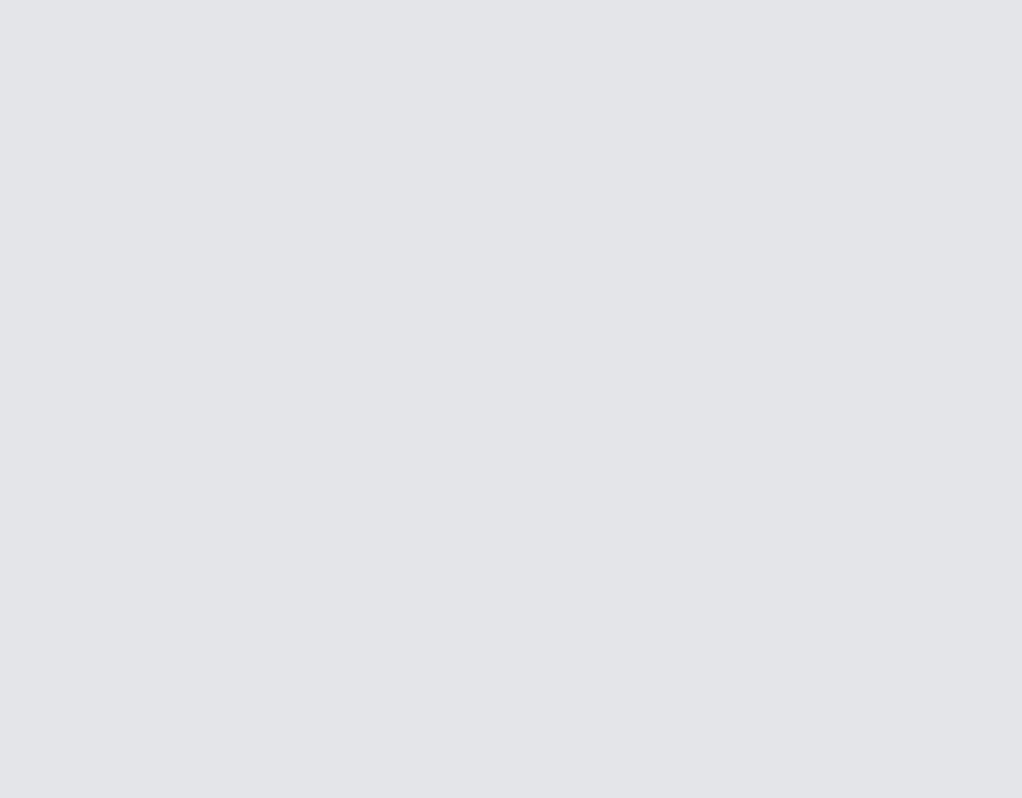
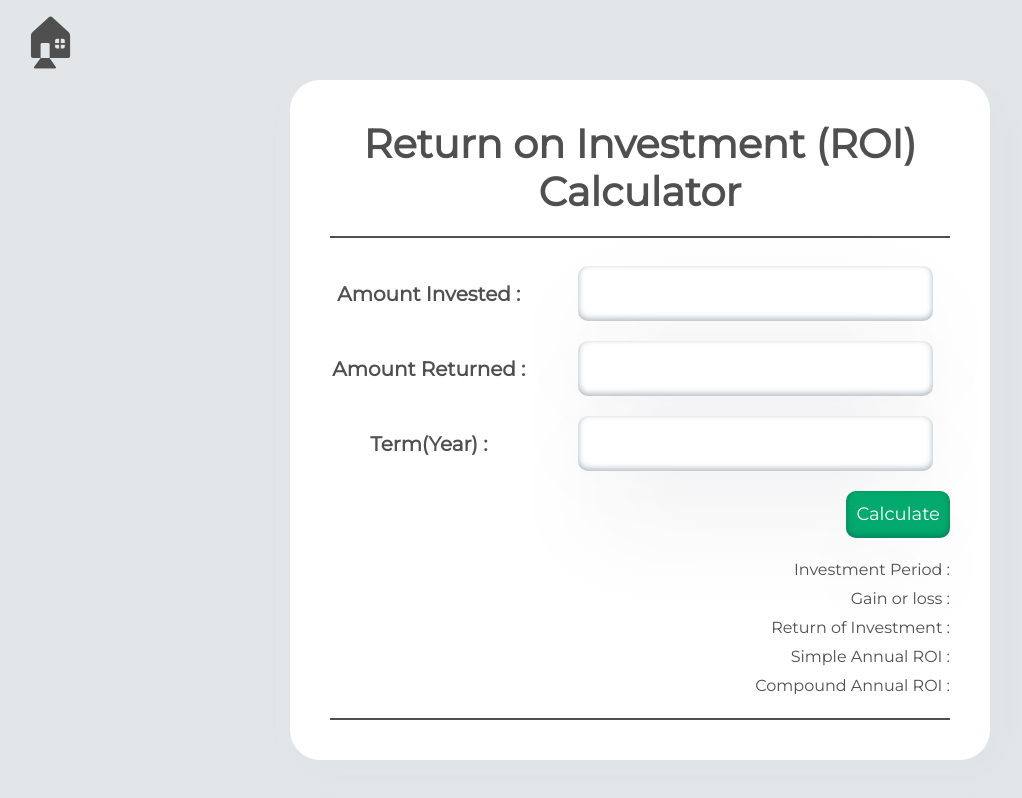
Before and after one commit to bansiKhokhariya/calculatorWeb, a React (Vite) app: page /financeAndInvestment/roiCalculator in a window 1280 px wide. Before the commit this address had no page. Shown: the top 798 px of the page, without its empty margins (0-1022 px from the left). Built offline with nearby package versions, Linux system fonts and the light colour scheme.

Commit message:
add ROI calculator and unit converter data storage calculation change

```diff
--- a/src/App.jsx
+++ b/src/App.jsx
@@ -55,6 +55,7 @@ const App = () => {
           <Route path="/dateAndTime/dateAddSubtract" element={<DateAndTime />}></Route>
           {/* Finance And Investment */}
           <Route path="/financeAndInvestment/currencyConverter" element={<FinanceAndInvestment />}></Route>
+          <Route path="/financeAndInvestment/roiCalculator" element={<FinanceAndInvestment />}></Route>
           {/* Loan And Mortgage */}
           <Route path="/loanMortgage/loanCalculator" element={<LoanMortgage />}></Route>
 
--- a/src/components/AllCategory/AllCategory.jsx
+++ b/src/components/AllCategory/AllCategory.jsx
@@ -73,6 +73,9 @@ const AllCategory = () => {
                                 <Link className='redirect-link' to={'/financeAndInvestment/currencyConverter'}>
                                     <li>Currency Converter</li>
                                 </Link>
+                                <Link className='redirect-link' to={'/financeAndInvestment/roiCalculator'}>
+                                    <li>Return on Investment (ROI) Calculator</li>
+                                </Link>
                             </ul>
                         </li>
                         <li className='category-inner-item'>Retirement</li>
--- a/src/components/Calculator/UnitConverter/DataStorageConverter/DataStorageConverter.jsx
+++ b/src/components/Calculator/UnitConverter/DataStorageConverter/DataStorageConverter.jsx
@@ -6,19 +6,41 @@ const DataStorageConverter = () => {
     const [toUnit, setToUnit] = useState('Bit');
     const [result, setResult] = useState('');
 
+    // const conversionFactors = {
+    //     Bit: 1,
+    //     Byte: 0.125,
+    //     Kilobyte: 1e-6,
+    //     Megabyte: 1e-9,
+    //     Gigabyte: 1e-12,
+    //     Terabyte: 1e-15,
+    //     Petabyte: 1e-18,
+    // };
+
     const conversionFactors = {
         Bit: 1,
-        Byte: 0.125,
-        Kilobyte: 1e-6,
-        Megabyte: 1e-9,
-        Gigabyte: 1e-12,
-        Terabyte: 1e-15,
-        Petabyte: 1e-18,
+        Byte: 8,
+        Kilobyte: 8 * 1024,
+        Megabyte: 8 * 1024 * 1024,
+        Gigabyte: 8 * 1024 * 1024 * 1024,
+        Terabyte: 8 * 1024 * 1024 * 1024 * 1024,
+        Petabyte: 8 * 1024 * 1024 * 1024 * 1024 * 1024,
+        Exabyte: 8 * 1024 * 1024 * 1024 * 1024 * 1024 * 1024,
     };
 
     const convertDataStorage = () => {
         const value = parseFloat(inputValue);
-        const convertedResult = value * (conversionFactors[toUnit] / conversionFactors[fromUnit]);
+        let convertedResult;
+
+        if (fromUnit === toUnit) {
+            convertedResult = value;
+        } else if (fromUnit === 'Bit') {
+            convertedResult = value / conversionFactors[toUnit];
+        } else if (toUnit === 'Bit') {
+            convertedResult = value * conversionFactors[fromUnit];
+        } else {
+            convertedResult = (value * conversionFactors[fromUnit]) / conversionFactors[toUnit];
+        }
+
         setResult(`${convertedResult} ${toUnit}`);
     };
 
--- a/src/components/FinanceAndInvestment/FinanceAndInvestment.jsx
+++ b/src/components/FinanceAndInvestment/FinanceAndInvestment.jsx
@@ -2,6 +2,7 @@ import React from 'react'
 import { useLocation } from 'react-router-dom';
 import SidebarToogle from '../SidebarToogle/SidebarToogle'
 import CurrencyConverter from './CurrencyConverter/CurrencyConverter'
+import ROICalculator from './ROICalculator/ROICalculator'
 
 
 const FinanceAndInvestment = () => {
@@ -17,6 +18,10 @@ const FinanceAndInvestment = () => {
                 <CurrencyConverter />
             )}
 
+            {location.pathname == '/financeAndInvestment/roiCalculator' && (
+                <ROICalculator />
+            )}
+
         </>
     )
 
--- /dev/null
+++ b/src/components/FinanceAndInvestment/ROICalculator/ROICalculator.jsx
@@ -0,0 +1,116 @@
+import React, { useState } from 'react';
+
+const ROICalculator = () => {
+    const [amountInvested, setAmountInvested] = useState('');
+    const [amountReturned, setAmountReturned] = useState('');
+    const [term, setTerm] = useState('');
+    const [investmentPeriod, setInvestmentPeriod] = useState('');
+    const [gainOrLoss, setGainOrLoss] = useState('');
+    const [returnOfInvestment, setReturnOfInvestment] = useState('');
+    const [simpleAnnualROI, setSimpleAnnualROI] = useState('');
+    const [compoundAnnualROI, setCompoundAnnualROI] = useState('');
+
+    const calculateROI = () => {
+        // Convert input values to numbers
+        const invested = parseFloat(amountInvested);
+        const returned = parseFloat(amountReturned);
+        const years = parseFloat(term);
+
+        // Calculate gain or loss
+        const gainLoss = returned - invested;
+
+        // Calculate return on investment
+        const roi = ((returned - invested) / invested) * 100;
+
+        // Calculate simple annual ROI
+        const simpleROI = roi / years;
+
+        // Calculate compound annual ROI (assuming annually compounded)
+        const compoundROI = ((1 + roi / 100) ** (1 / years) - 1) * 100;
+
+
+        // Update state with calculated values
+        setInvestmentPeriod(`${years} yr`);
+        setGainOrLoss(gainLoss);
+        setReturnOfInvestment(`${roi.toFixed(2)}%`);
+        setSimpleAnnualROI(`${simpleROI.toFixed(2)}%`);
+        setCompoundAnnualROI(`${compoundROI.toFixed(2)}%`);
+    };
+
+    return (
+        <div className='percentage-caculator-section-main'>
+            <div className="percentage-caculator-section">
+                <h2 className='percentage-caculator-title'>Return on Investment (ROI) Calculator</h2>
+                <div className='percentage-caculator-main-box' >
+                    <div className='percentage-input-box'>
+                        <label className='percentage-caculator-lable' htmlFor="amountInvested">Amount Invested :</label>
+                        <div style={{ display: "flex", gap: "5px", alignItems: "center" }}>
+                            <input
+                                className='percentage-caculator-input'
+                                type="text"
+                                value={amountInvested}
+                                onChange={(e) => setAmountInvested(e.target.value)}
+                                id="amountInvested"
+                            />
+                            &nbsp;
+                            &nbsp;
+                        </div>
+                    </div>
+                    <div className='percentage-input-box'>
+                        <label className='percentage-caculator-lable' htmlFor="amountReturned">Amount Returned :</label>
+                        <div style={{ display: "flex", gap: "5px", alignItems: "center" }}>
+                            <input
+                                className='percentage-caculator-input'
+                                type="text"
+                                value={amountReturned}
+                                onChange={(e) => setAmountReturned(e.target.value)}
+                                id="amountReturned"
+                            />
+                            &nbsp;
+                            &nbsp;
+                        </div>
+                    </div>
+                    <div className='percentage-input-box'>
+                        <label className='percentage-caculator-lable' htmlFor="term">Term(Year) :</label>
+                        <div style={{ display: "flex", gap: "5px", alignItems: "center" }}>
+                            <input
+                                className='percentage-caculator-input'
+                                type="text"
+                                value={term}
+                                onChange={(e) => setTerm(e.target.value)}
+                                id="term"
+                            />
+                            &nbsp;
+                            &nbsp;
+                        </div>
+                    </div>
+                    {/* Similar input boxes for amountReturned and term */}
+                    <div className='percentage-button-section'>
+                        <div className='percentage-button green-button' onClick={calculateROI}>
+                            Calculate
+                        </div>
+                    </div>
+                    <div className='percentage-result-section'>
+                        <div className='result-value'>
+                            Investment Period :  <span className='result-value-span-green'>{investmentPeriod}</span>
+                        </div>
+                        <div className='result-value'>
+                            Gain or loss :  <span className='result-value-span-green'>{gainOrLoss}</span>
+                        </div>
+                        <div className='result-value'>
+                            Return of Investment :  <span className='result-value-span-green'>{returnOfInvestment}</span>
+                        </div>
+                        <div className='result-value'>
+                            Simple Annual ROI :  <span className='result-value-span-green'>{simpleAnnualROI}</span>
+                        </div>
+                        <div className='result-value'>
+                            Compound Annual ROI :  <span className='result-value-span-green'>{compoundAnnualROI}</span>
+                        </div>
+                    </div>
+                </div>
+            </div>
+        </div>
+    );
+};
+
+export default ROICalculator;
```
